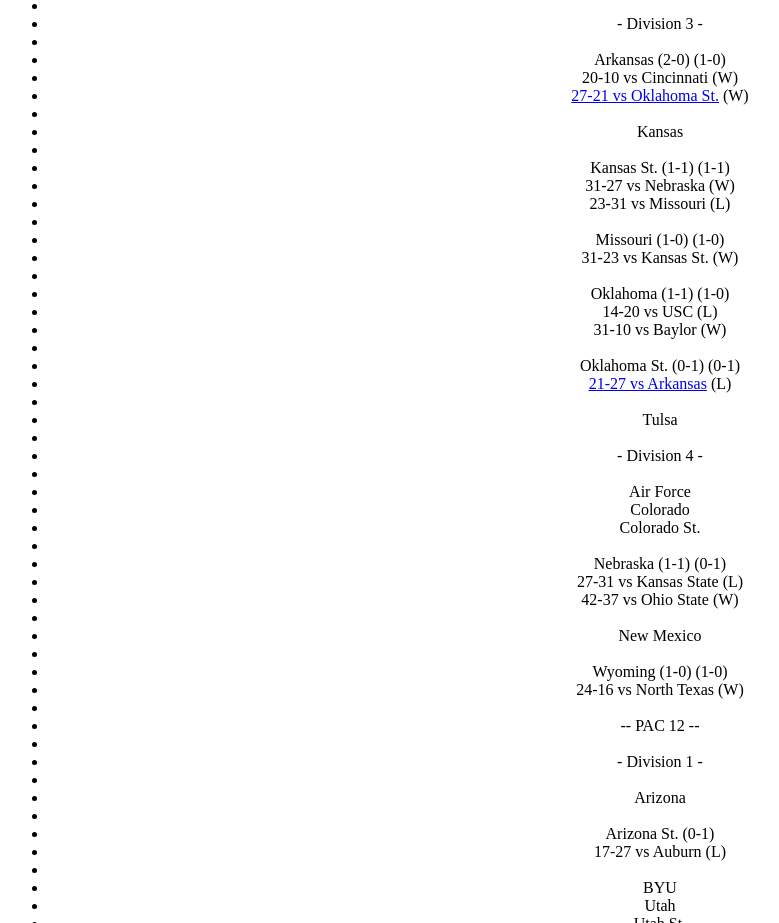
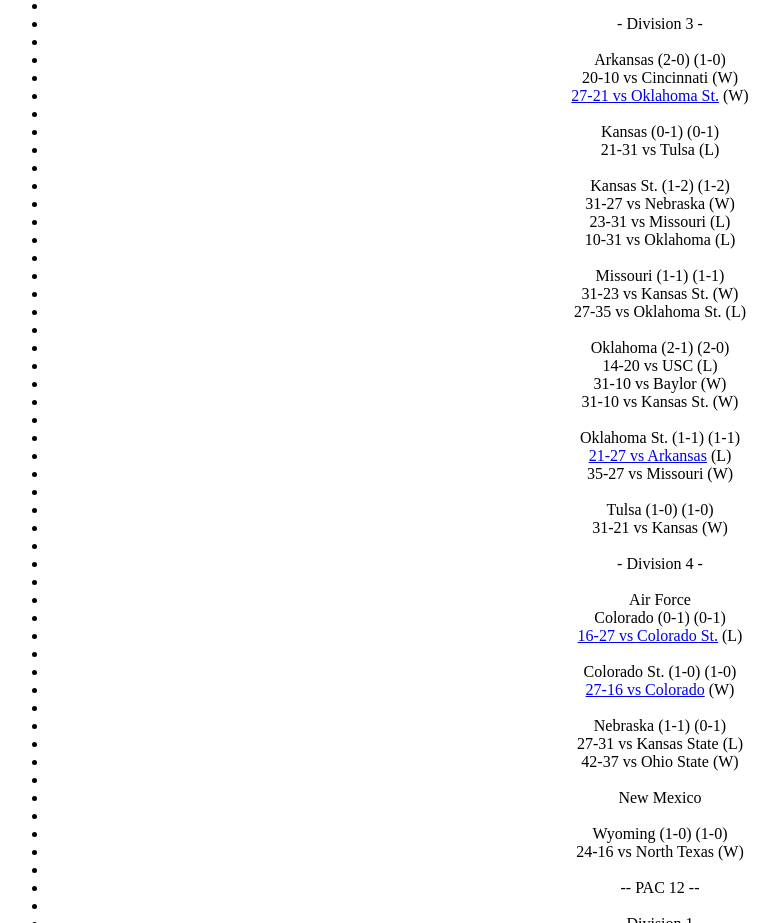
Before and after one commit to burgundybrick/burgundybrick.github.io, a plain HTML site: page index.html in a window 1280 px wide. Shown: the part 5152-6075 px from the top of the page, without its empty margins (0-779 px from the left). Drawn offline with Linux system fonts and the light colour scheme.

Commit message:
Create index.html

```diff
--- a/index.html
+++ b/index.html
@@ -292,29 +292,38 @@
 <li>20-10 vs Cincinnati (W)</li>
 <li><a href="https://burgundybrick.github.io/OKSTvARKY"> 27-21 vs Oklahoma St.</a> (W)</li>
 <li></li>
-<li>Kansas</li>
+<li>Kansas (0-1) (0-1)</li>
+<li>21-31 vs Tulsa (L)</li>
 <li></li>
-<li>Kansas St. (1-1) (1-1)</li>
+<li>Kansas St. (1-2) (1-2)</li>
 <li>31-27 vs Nebraska (W)</li>
 <li>23-31 vs Missouri (L)</li>
+<li>10-31 vs Oklahoma (L)</li>
 <li></li>
-<li>Missouri (1-0) (1-0)</li>
+<li>Missouri (1-1) (1-1)</li>
 <li>31-23 vs Kansas St. (W)</li>
+<li>27-35 vs Oklahoma St. (L)</li>
 <li></li>
-<li>Oklahoma (1-1) (1-0)</li>
+<li>Oklahoma (2-1) (2-0)</li>
 <li>14-20 vs USC (L)</li>
 <li>31-10 vs Baylor (W)</li>
+<li>31-10 vs Kansas St. (W)</li>
 <li></li>
-<li>Oklahoma St. (0-1) (0-1)</li>
+<li>Oklahoma St. (1-1) (1-1)</li>
 <li><a href="https://burgundybrick.github.io/OKSTvARKY"> 21-27 vs Arkansas</a> (L)</li>
+<li>35-27 vs Missouri (W)</li>
 <li></li>
-<li>Tulsa</li>
+<li>Tulsa (1-0) (1-0)</li>
+<li>31-21 vs Kansas (W)</li>
 <li></li>
 <li>- Division 4 -</li>
 <li></li>
 <li>Air Force</li>
-<li>Colorado</li>
-<li>Colorado St.</li>
+<li>Colorado (0-1) (0-1)</li>
+<li><a href="https://burgundybrick.github.io/CUvsCSU"> 16-27 vs Colorado St.</a> (L)</li>
+<li></li>
+<li>Colorado St. (1-0) (1-0)</li>
+<li><a href="https://burgundybrick.github.io/CUvsCSU"> 27-16 vs Colorado</a> (W)</li>
 <li></li>
 <li>Nebraska (1-1) (0-1)</li>
 <li>27-31 vs Kansas State (L)</li>
```
